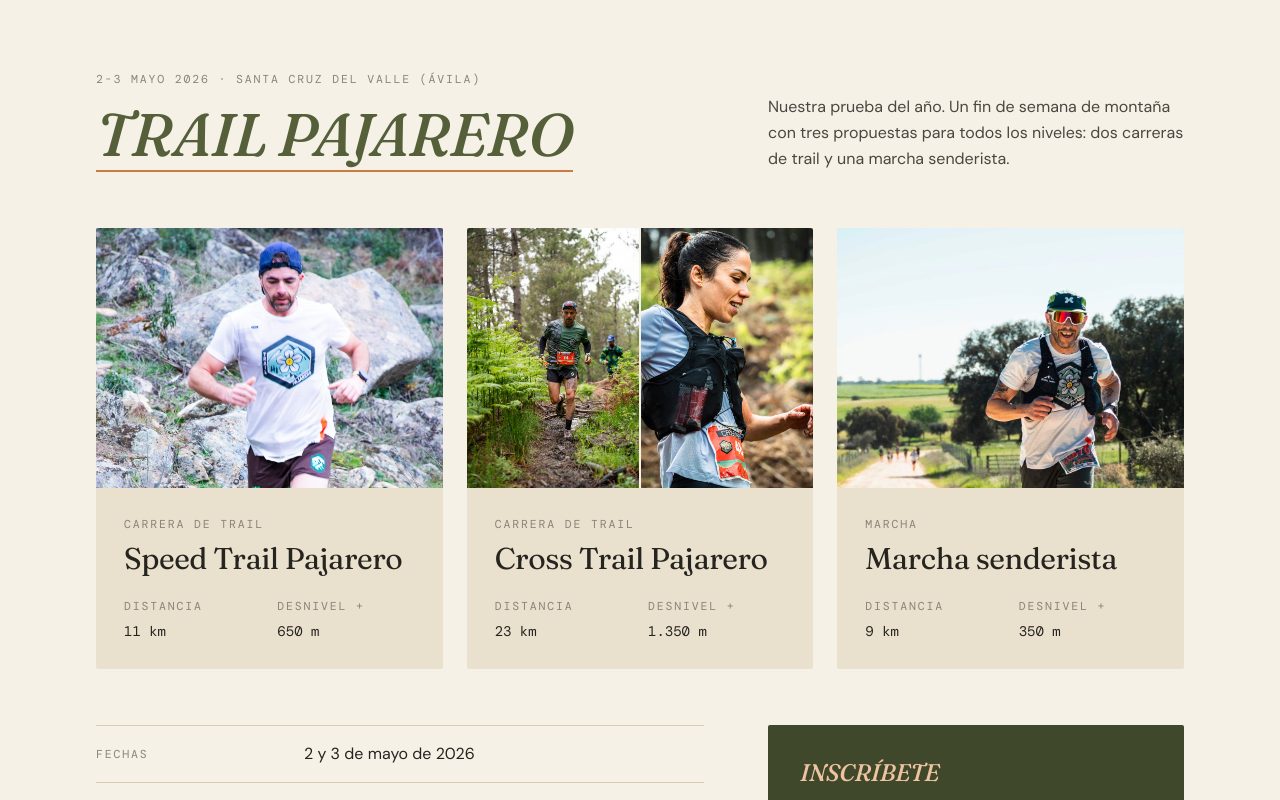
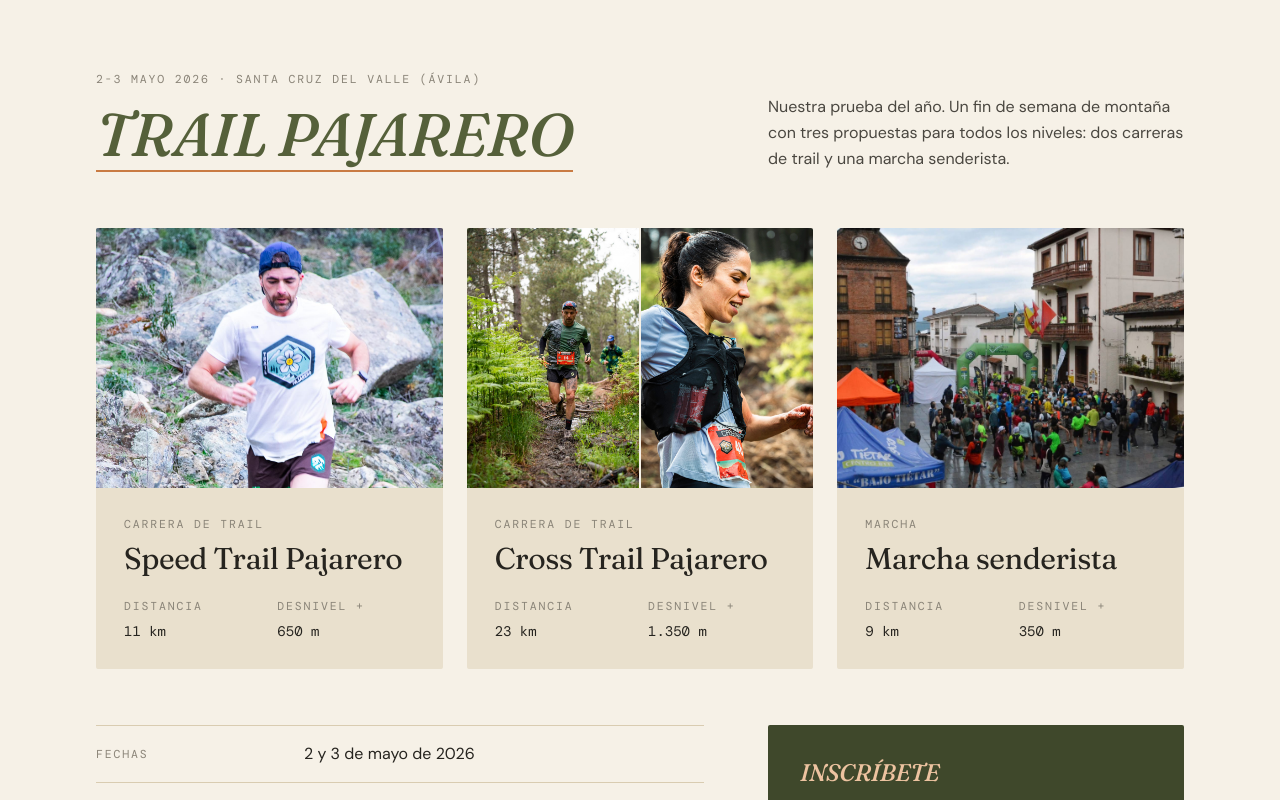
Before and after one commit to warsclon/web_pajarero, a plain HTML site: page index.html in a window 1280 px wide. Shown: the part 1126-1926 px from the top of the page. Drawn offline with nearby package versions, Linux system fonts and the light colour scheme.

Commit message:
Nueva foto de la Marcha senderista: salida en la plaza de Santa Cruz del Valle
Co-Authored-By: Claude Sonnet 5.5 <noreply@anthropic.com>

```diff
--- a/index.html
+++ b/index.html
@@ -175,7 +175,7 @@ tailwind.config = {
         </div>
       </article>
       <article class="reveal bg-sand rounded-sm overflow-hidden flex flex-col">
-        <div class="overflow-hidden aspect-[4/3]"><img src="3.jpeg" alt="Senderista por un camino de tierra entre campos" class="w-full h-full object-cover object-[50%_32%]" loading="lazy"/></div>
+        <div class="overflow-hidden aspect-[4/3]"><img src="marcha-senderista.jpg" alt="Participantes de la marcha reunidos en la plaza de Santa Cruz del Valle junto al arco de salida" class="w-full h-full object-cover object-[55%_60%]" loading="lazy"/></div>
         <div class="p-7">
           <p class="eyebrow text-stone">Marcha</p>
           <h3 class="font-display text-3xl mt-2">Marcha senderista</h3>
@@ -387,7 +387,7 @@ tailwind.config = {
   var slides = [
     { img: '10.jpeg', pos: '50% 20%', alt: 'Corredor del club en un tramo técnico de roca', titulo: 'Speed Trail Pajarero', fecha: '2-3 mayo 2026', datos: '11 km  ·  +650 m' },
     { img: 'cross-trail.jpg', pos: '50% 38%', alt: 'Corredor del Cross Trail Pajarero por un sendero de bosque con helechos', img2: 'cross-trail-2.jpg', pos2: '45% 30%', alt2: 'Corredora del Cross Trail Pajarero con su dorsal', titulo: 'Cross Trail Pajarero', fecha: '2-3 mayo 2026', datos: '23 km  ·  +1.350 m' },
-    { img: '3.jpeg', pos: '50% 32%', alt: 'Senderista por un camino de tierra entre campos', titulo: 'Marcha senderista', fecha: '2-3 mayo 2026', datos: '9 km  ·  +350 m' }
+    { img: 'marcha-senderista.jpg', pos: '60% 60%', alt: 'Participantes de la marcha reunidos en la plaza de Santa Cruz del Valle junto al arco de salida', titulo: 'Marcha senderista', fecha: '2-3 mayo 2026', datos: '9 km  ·  +350 m' }
   ];
   var cur = 0, timer = null;
   var iAct = document.getElementById('img-act'), iAct2 = document.getElementById('img-act2'), iPrev = document.getElementById('img-prev'), iNext = document.getElementById('img-next');
```
Also changed, not shown: marcha-senderista.jpg (added).
